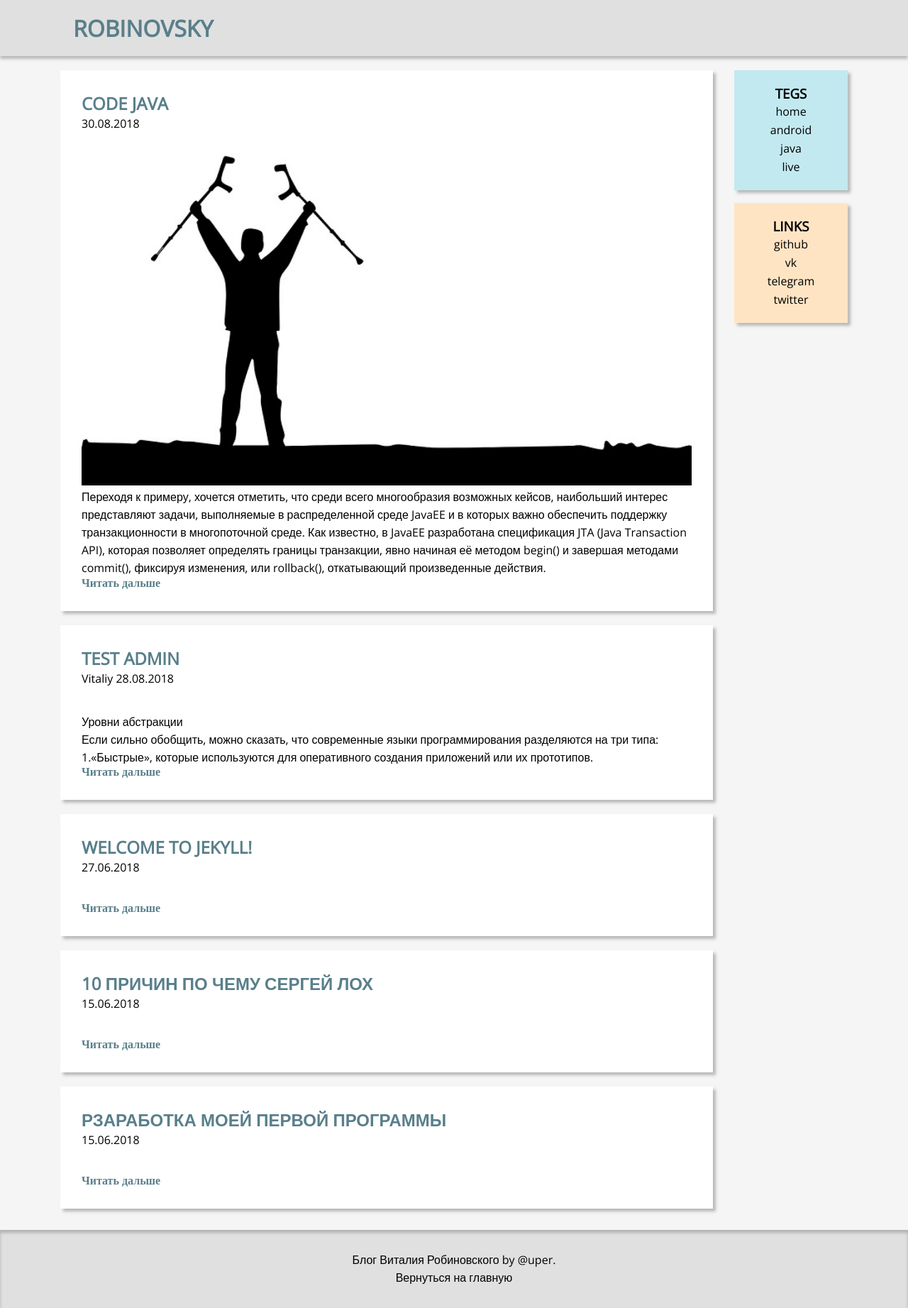
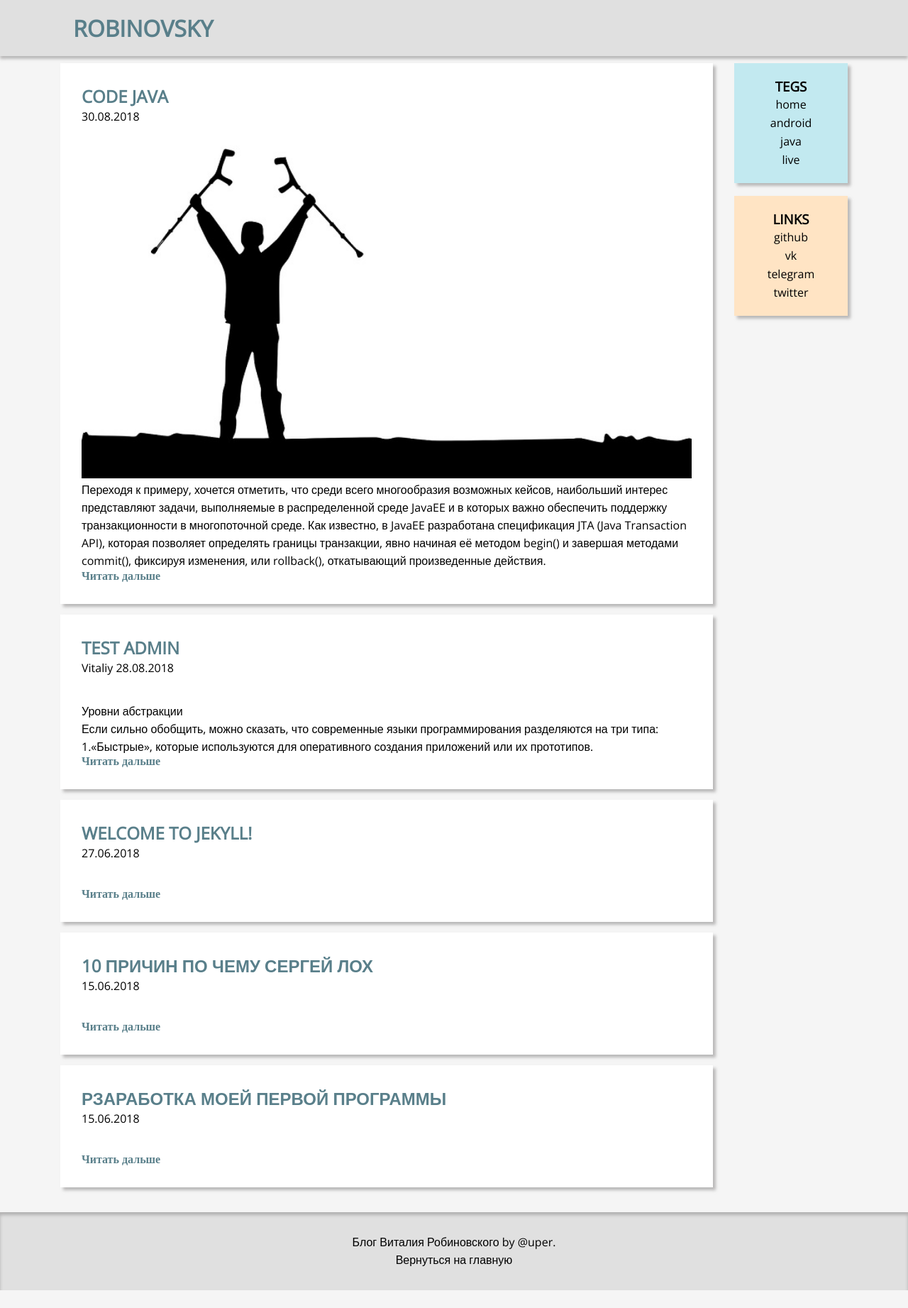
Before and after one commit to upermane42/upermane42.github.io, a Jekyll site: the page built from index.md, in a window 1280 px wide. Shown: the whole page at 71% size. Built offline with Jekyll 4.4.1, drawn with Linux system fonts in a browser that asks for light colours; comment, search, counter and statistics services are not loaded; after the commit the page ends 1818 px from its top, so only the background shows below that.

Commit message:
fixed sidebar(paddings for >992)

```diff
--- a/assets/media.css
+++ b/assets/media.css
@@ -8,7 +8,13 @@
     /* Medium Devices, Desktops */
     @media only screen and (max-width : 992px) {
         .sidebar {
-            padding: 20px 35px;
+            padding: 0;
+        }
+        .tegs{
+            padding: 0px;
+        }
+        .links{
+            padding: 0px;
         }
 
 }
--- a/assets/style.css
+++ b/assets/style.css
@@ -68,7 +68,7 @@ h4{
 }
 
 .posts {
-    padding: 10px 0;
+    padding: 0 0 15px 0;
 }
 .post{
     padding: 30px;
@@ -90,10 +90,6 @@ h4{
 .top-sidebar li{
   display: inline;
   padding: 8px;
-}
-
-.sidebar{
-    padding: 10px 0;
 }
 
 .tegs{
```
